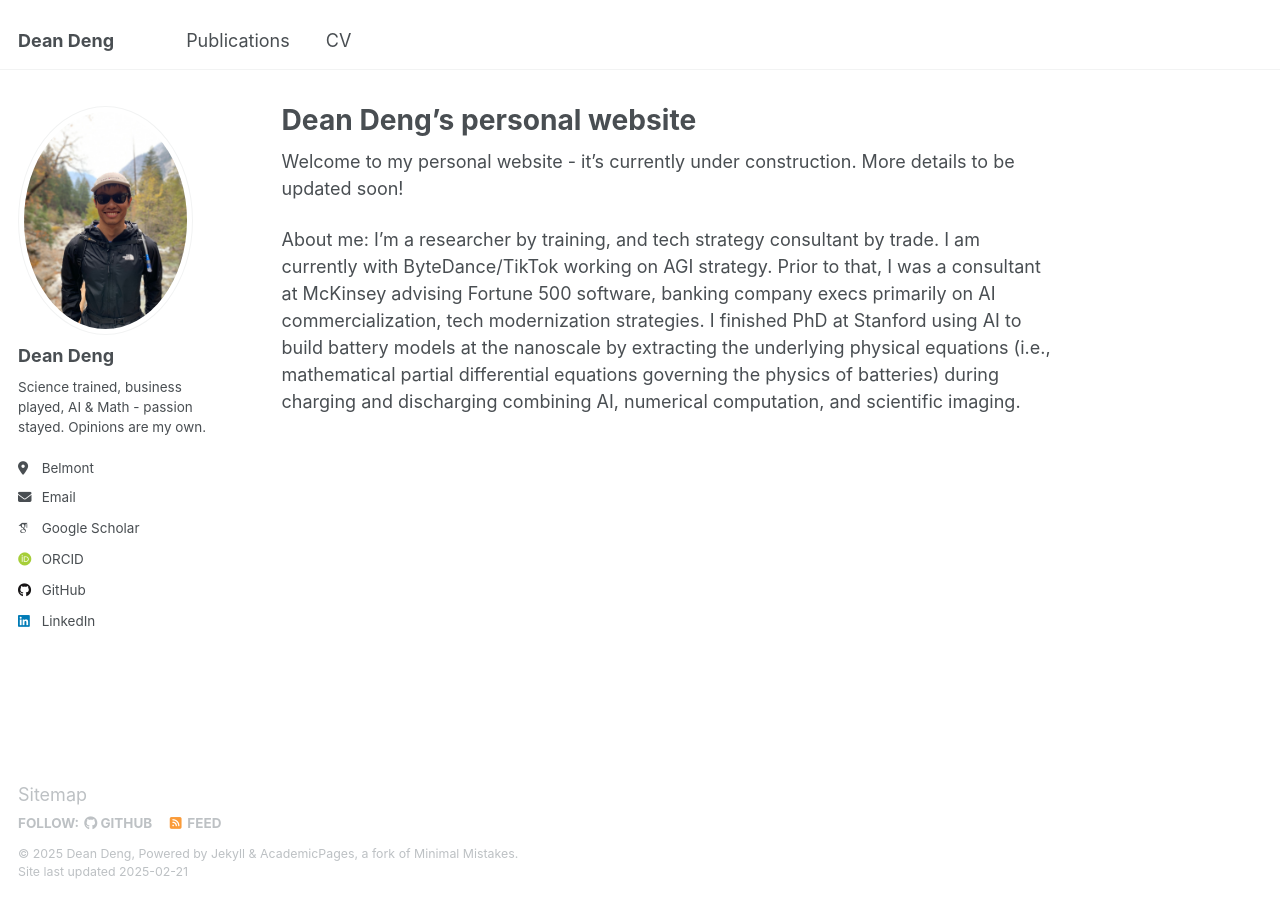
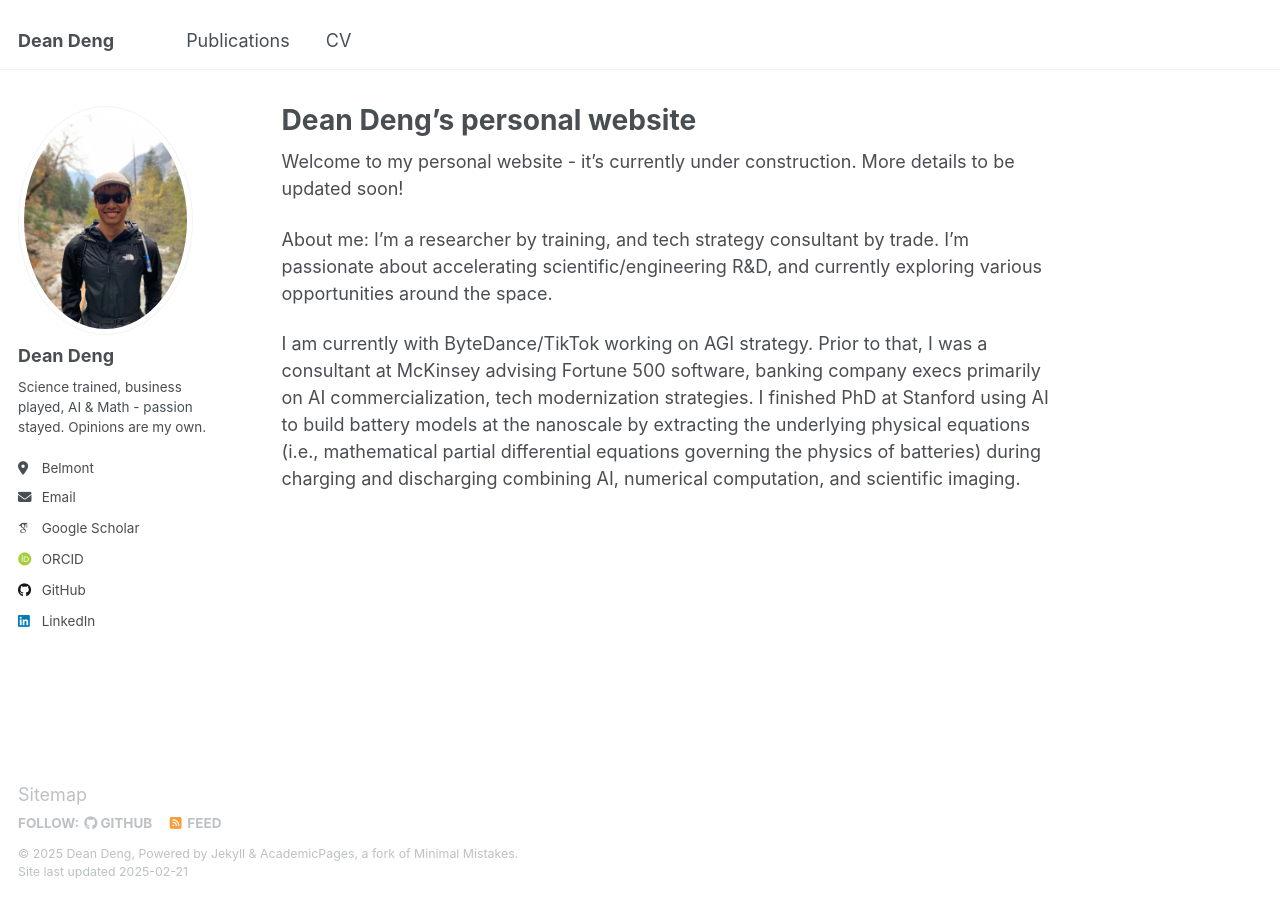
Before and after one commit to dhtdean/home, a Jekyll site: the page built from _pages/about.md, in a window 1280 px wide. Built offline with Jekyll 4.4.1, drawn with Linux system fonts in a browser that asks for light colours; some web fonts are replaced.

Commit message:
Update about.md

```diff
--- a/_pages/about.md
+++ b/_pages/about.md
@@ -10,4 +10,6 @@
 Welcome to my personal website - it's currently under construction. More details to be updated soon!
 
 About me:
-I'm a researcher by training, and tech strategy consultant by trade. I am currently with ByteDance/TikTok working on AGI strategy. Prior to that, I was a consultant at McKinsey advising Fortune 500 software, banking company execs primarily on AI commercialization, tech modernization strategies. I finished PhD at Stanford using AI to build battery models at the nanoscale by extracting the underlying physical equations (i.e., mathematical partial differential equations governing the physics of batteries) during charging and discharging combining AI, numerical computation, and scientific imaging.
+I'm a researcher by training, and tech strategy consultant by trade. I'm passionate about accelerating scientific/engineering R&D, and currently exploring various opportunities around the space.
+
+I am currently with ByteDance/TikTok working on AGI strategy. Prior to that, I was a consultant at McKinsey advising Fortune 500 software, banking company execs primarily on AI commercialization, tech modernization strategies. I finished PhD at Stanford using AI to build battery models at the nanoscale by extracting the underlying physical equations (i.e., mathematical partial differential equations governing the physics of batteries) during charging and discharging combining AI, numerical computation, and scientific imaging.
```
